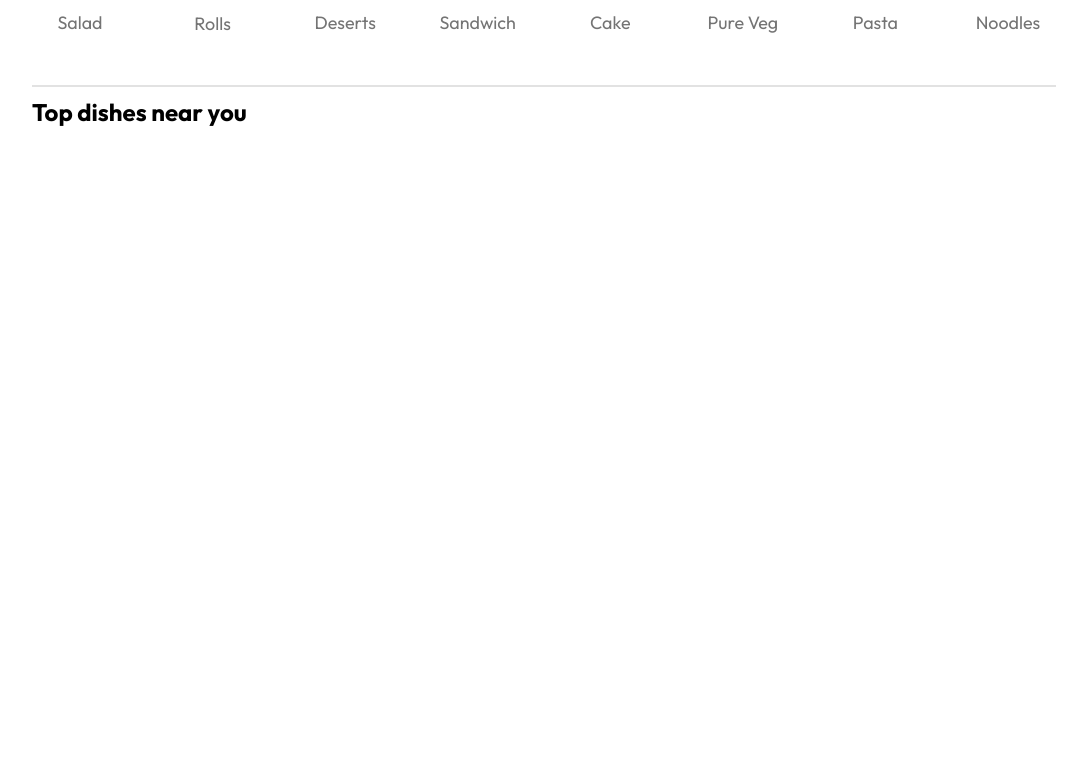
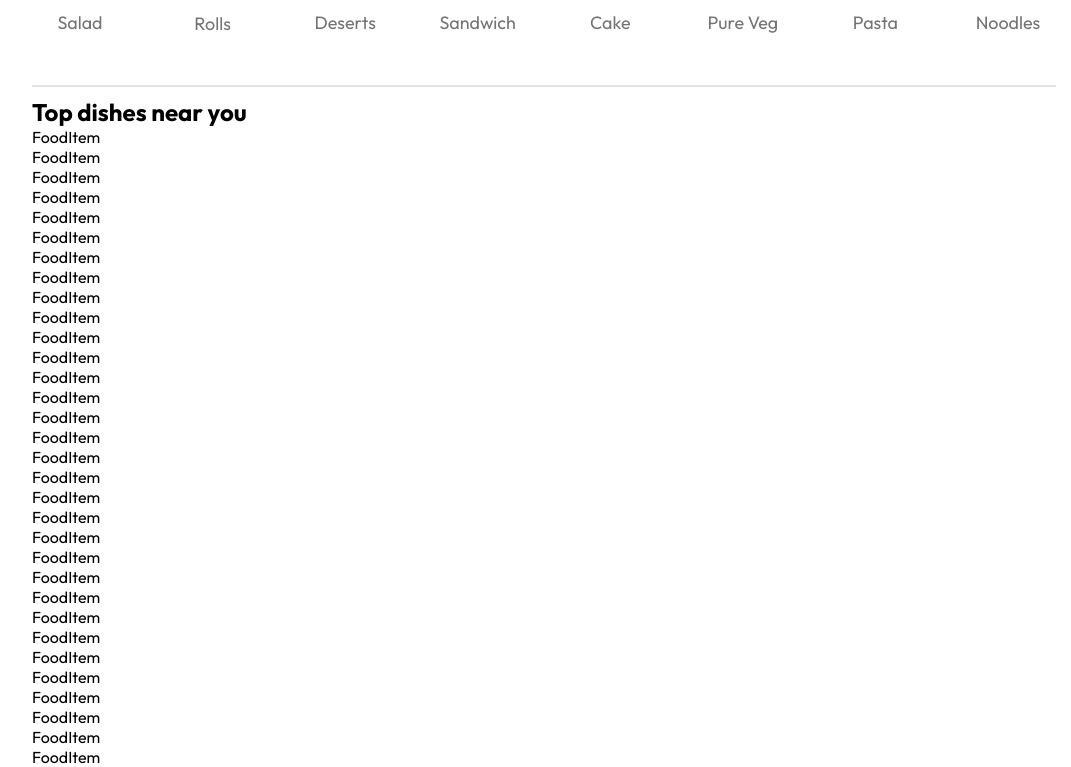
Before and after one commit to UdayChaudhary1/food-delivery-app, a React (Vite) app in the folder frontend/: page / in a window 1280 px wide. Shown: the part 817-1584 px from the top of the page, without its empty margins (96-1167 px from the left). Before the commit the page ends 944 px from the top, so only its background shows below. Built offline with nearby package versions, Linux system fonts and the light colour scheme.

Commit message:
Add FoodItem component and pass in props to it

```diff
--- a/frontend/src/components/FoodDisplay/FoodDisplay.jsx
+++ b/frontend/src/components/FoodDisplay/FoodDisplay.jsx
@@ -1,12 +1,18 @@
 import { useContext } from "react";
 import "./FoodDisplay.css";
 import { StoreContext } from "../../context/StoreContext";
+import FoodItem from "../FoodItem/FoodItem";
 const FoodDisplay = ({category}) => {
 
   const { food_list } = useContext(StoreContext);
 
   return <div className="food-display" id="food-display">
     <h2>Top dishes near you</h2>
+    <div className="food-display-list">
+      {food_list.map((item, index) => {
+        return <FoodItem key={index} id={item._id} name={item.name} description={item.description} price={item.price} image={item.image}/>
+      })}
+    </div>
   </div>;
 };
 export default FoodDisplay;
```
